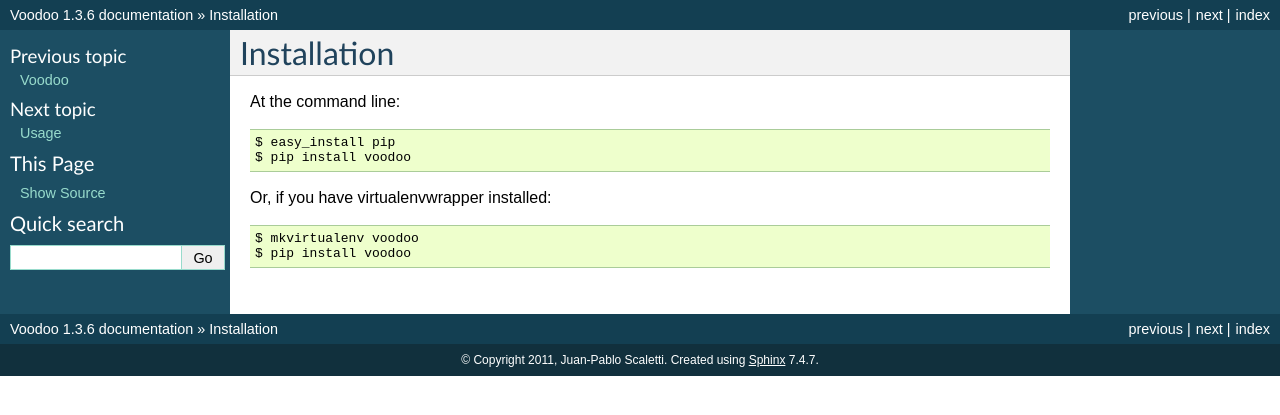
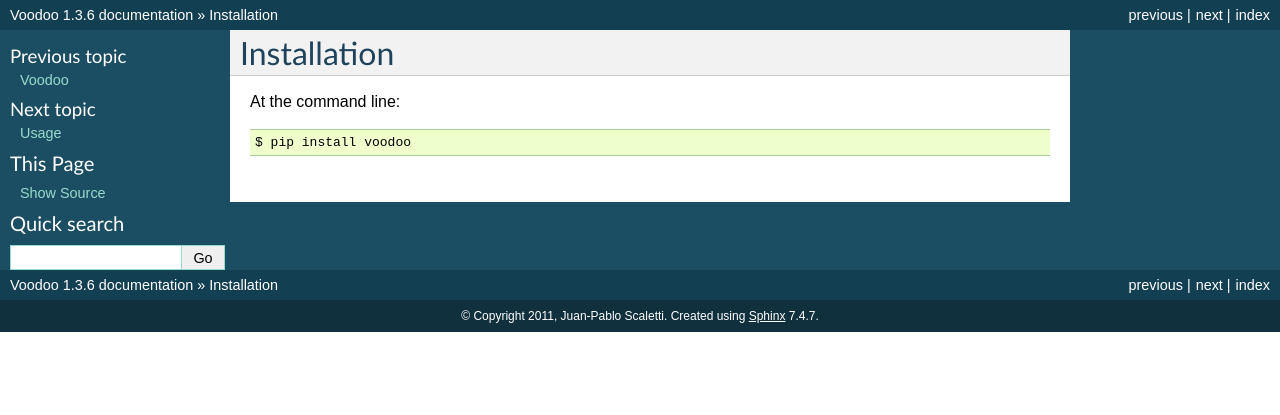
Before and after one commit to copier-org/copier, a Sphinx documentation site: the page built from docs/installation.rst, in a window 1280 px wide. Shown: the top 415 px of the page. Built offline with Sphinx 7.4.7, drawn with Linux system fonts in a browser that asks for light colours.

```diff
--- a/AUTHORS.rst
+++ b/AUTHORS.rst
@@ -7,9 +7,9 @@ Voodoo is written and maintained by the Lúcuma labs team:
 Development Lead
 ----------------
 
-* Juan-Pablo Scaletti <juanpablo@lucumalabs.com>
+* Juan-Pablo Scaletti <https://github.com/jpscaletti>
 
 Contributors
 ------------
 
-None yet. Why not be the first?
+* Javier Olaechea <https://github.com/PuercoPop>
--- a/docs/installation.rst
+++ b/docs/installation.rst
@@ -4,10 +4,4 @@ Installation
 
 At the command line::
 
-    $ easy_install pip
     $ pip install voodoo
-
-Or, if you have virtualenvwrapper installed::
-
-    $ mkvirtualenv voodoo
-    $ pip install voodoo
--- /dev/null
+++ b/requirements-tests.txt
@@ -0,0 +1,4 @@
+-r requirements.txt
+pytest
+pytest-cov
+tox
```
Also changed, not shown: .travis.yml (added), 2 other files.
